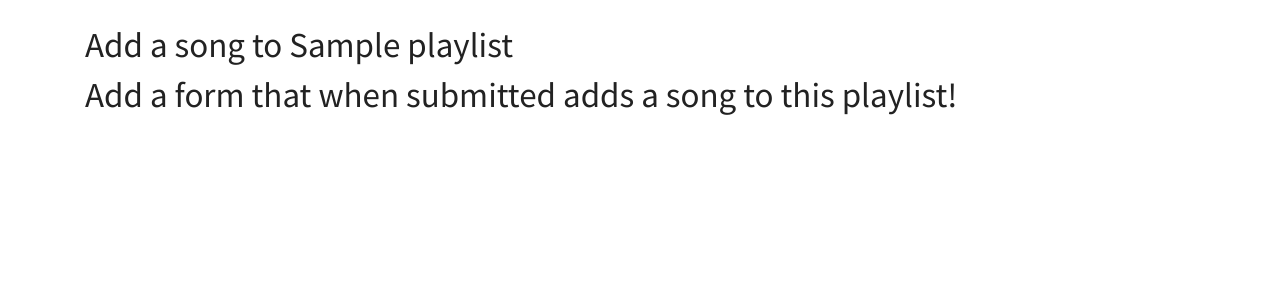
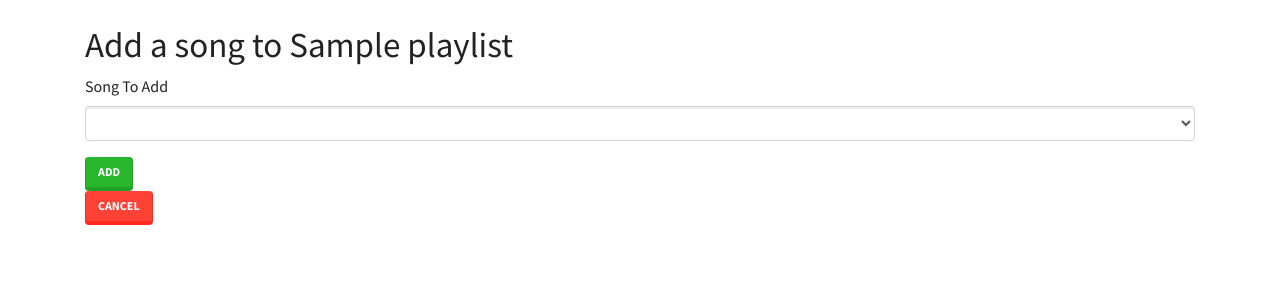
Before and after one commit to Larry-Volz/playlist-app, a Flask app: page /playlists/1/add-song in a window 1280 px wide. Shown: the part 60-360 px from the top of the page. Run offline with Flask 2, Linux system fonts and the light colour scheme; tables that the repository leaves empty hold one stand-in row (values such as "Sample post"); lists and menus that the app fills with data are empty; parts of the project's set-up code (start-up, migrations or seed data) failed here and were passed over; some libraries are stand-ins or nearby versions.

Commit message:
fully functional

```diff
--- a/app.py
+++ b/app.py
@@ -130,29 +130,29 @@ def add_song_to_playlist(playlist_id):
     """Add a playlist and redirect to list."""
 
     # BONUS - ADD THE NECESSARY CODE HERE FOR THIS ROUTE TO WORK
+    # THE SOLUTION TO THIS IS IN A HINT IN THE ASSESSMENT INSTRUCTIONS
+    # I didn't need it :)
 
-    # THE SOLUTION TO THIS IS IN A HINT IN THE ASSESSMENT INSTRUCTIONS
+    form = NewSongForPlaylistForm()
 
     playlist = Playlist.query.get_or_404(playlist_id)
-    form = NewSongForPlaylistForm()
 
     # Restrict form to songs not already on this playlist
+    curr_on_playlist = playlist.songs
+    all_songs = Song.query.all()
+    choices = [(song.id, song.title) for song in all_songs if song not in curr_on_playlist]
 
-    #curr_on_playlist = ...
-    curr_on_playlist = None
-
-    if curr_on_playlist:
-        flash("That is already on this playlist")
-        return redirect(f"/playlists/{playlist_id}")
-
-    #form.song.choices = ...
+    form.song.choices = choices
 
     if form.validate_on_submit():
 
-          # ADD THE NECESSARY CODE HERE FOR THIS ROUTE TO WORK
+        song_id = form.song.data
+        playlist_song = PlaylistSong(playlist_id=playlist.id, song_id=song_id)
 
-          return redirect(f"/playlists/{playlist_id}")
+        db.session.add(playlist_song)
+        db.session.commit()
 
-    return render_template("add_song_to_playlist.html",
-                             playlist=playlist,
-                             form=form)
+        flash("song added")
+        return redirect(f"/playlists/{playlist_id}")
+
+    return render_template("add_song_to_playlist.html", playlist=playlist, form=form)
--- a/templates/add_song_to_playlist.html
+++ b/templates/add_song_to_playlist.html
@@ -4,6 +4,30 @@
 
 <h1>Add a song to {{ playlist.name }}</h1>
 
-<h1>Add a form that when submitted adds a song to this playlist!</h1>
+<form action="/playlists/{{ playlist.id }}/add-song" method= "POST", enctype="multipart/form-data">
+
+    {{ form.hidden_tag() }}
+
+    {% for field in form if field.widget.input_type != 'hidden' %}
+
+
+        <div class="form-group">
+            {{ field.label }}
+            {{ field(class="form-control") }}
+
+                {% for error in field.errors %}
+                <br>
+                <small class="form-text text-danger">
+                    {{ error }}
+                </small>
+                {% endfor %}
+        </div>
+
+    {% endfor %}
+
+    <button class="btn btn-success" type="submit">Add</button>
+
+</form>
+<a href="/playlists"><button class="btn btn-danger" >Cancel</button></a>
 
 {% endblock %}
--- a/templates/playlists.html
+++ b/templates/playlists.html
@@ -1,6 +1,11 @@
 {% extends 'base.html' %}
 
 {% block content %}
+  {% for msg in get_flashed_messages() %}
+      <div class="bg-success m-4 text-center">
+          {{msg}}
+      </div>
+  {% endfor %}
 
   <h1>See all the playlists!</h1>
 
```
Also changed, not shown: time-tracking.md (+4 -2 lines).
